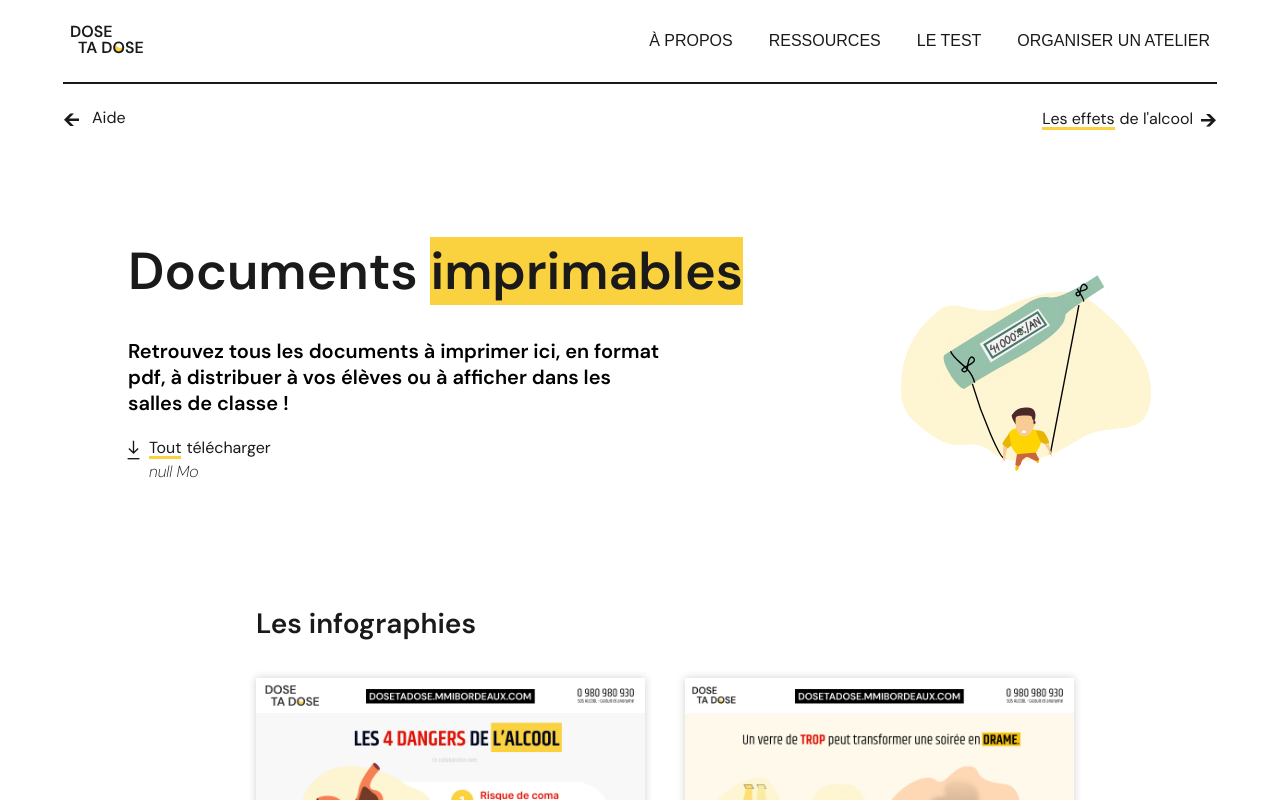
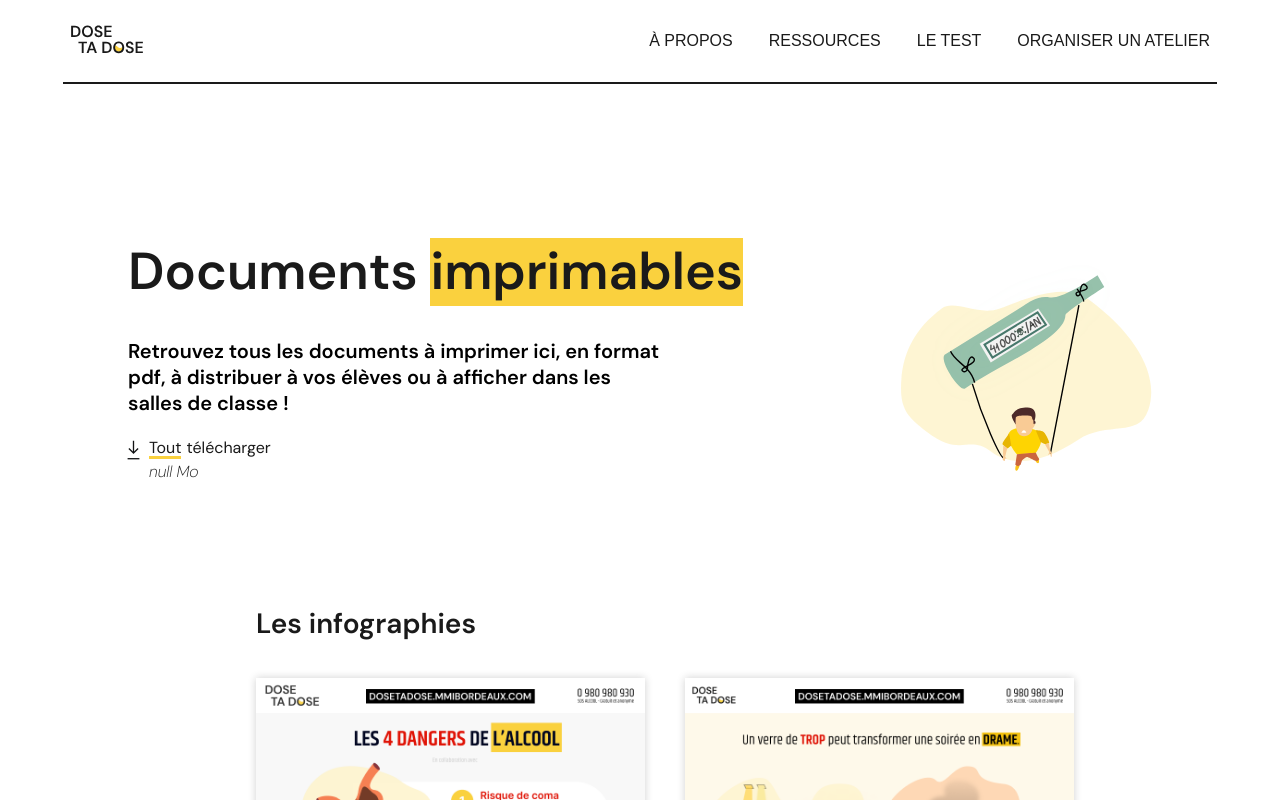
Before and after one commit to AurelianeD/dose-ta-dose, a SvelteKit app: page /ressources/imprimable in a window 1280 px wide. Shown: the top 800 px of the page. Built offline with nearby package versions, Linux system fonts and the light colour scheme; no server answers.

Commit message:
ressource

```diff
--- a/src/routes/about/+page.svelte
+++ b/src/routes/about/+page.svelte
@@ -66,6 +66,7 @@
 
 	h1 .yellow-bg {
 		position: relative !important;
+    display: inline-block;
 	}
 
 	h1 .yellow-bg::before {
--- a/src/routes/game/+page.svelte
+++ b/src/routes/game/+page.svelte
@@ -30,6 +30,7 @@
 
     h1 .yellow-bg {
 		position: relative !important;
+    display: inline-block;
 	}
 
 	h1 .yellow-bg::before {
--- a/src/routes/gamePresentation/+page.svelte
+++ b/src/routes/gamePresentation/+page.svelte
@@ -41,6 +41,7 @@
 
     h1 .yellow-bg {
 		position: relative !important;
+    display: inline-block;
 	}
 
 	h1 .yellow-bg::before {
--- a/src/routes/guideAtelier/+page.svelte
+++ b/src/routes/guideAtelier/+page.svelte
@@ -105,6 +105,7 @@ Vous êtes au bon endroit, voici quelques étapes pour savoir comment s’y pren
 
   h1 .yellow-bg {
 		position: relative !important;
+    display: inline-block;
 	}
 
 	h1 .yellow-bg::before {
--- a/src/routes/mentions-legales/+page.svelte
+++ b/src/routes/mentions-legales/+page.svelte
@@ -78,6 +78,7 @@
 
   h1 .yellow-bg {
 		position: relative !important;
+    display: inline-block;
 	}
 
 	h1 .yellow-bg::before {
--- a/src/routes/planSite/+page.svelte
+++ b/src/routes/planSite/+page.svelte
@@ -49,6 +49,7 @@
   }
   h1 .yellow-bg {
 		position: relative !important;
+    display: inline-block;
 	}
 
 	h1 .yellow-bg::before {
--- a/src/routes/ressources/+page.svelte
+++ b/src/routes/ressources/+page.svelte
@@ -53,6 +53,7 @@
 	}
 	h1 .yellow-bg {
 		position: relative !important;
+    display: inline-block;
 	}
 
 	h1 .yellow-bg::before {
--- a/src/routes/ressources/aide/+page.svelte
+++ b/src/routes/ressources/aide/+page.svelte
@@ -117,6 +117,7 @@
 
   h1 .yellow-bg {
 		position: relative !important;
+    display: inline-block;
 	}
 
 	h1 .yellow-bg::before {
--- a/src/routes/ressources/effetAlcool/+page.svelte
+++ b/src/routes/ressources/effetAlcool/+page.svelte
@@ -67,6 +67,7 @@
 <style>
     h1 .yellow-bg {
 		position: relative !important;
+    display: inline-block;
 	}
 
 	h1 .yellow-bg::before {
--- a/src/routes/ressources/imprimable/+page.svelte
+++ b/src/routes/ressources/imprimable/+page.svelte
@@ -24,16 +24,6 @@
     }
   });
 </script>
-
-<div class="nav-ressource">
-	<div class="nav-right">
-    <Link linkType="left" path="aide" textUnderline="" text="Aide" />
-	</div>
-	<div class="nav-left">
-		<Link path="effetAlcool" textUnderline="Les effets" text="de l'alcool" />
-	</div>
-</div>
-
 <section class="top-home-page">
 	<div class="left-part">
 		<h1>Documents <span class="yellow-bg">imprimables</span></h1>
@@ -103,15 +93,6 @@
 	.only-mobile {
 		display: none;
 	}
-	.nav-ressource {
-		background-color: #fff;
-		width: 90vw;
-		position: fixed;
-		padding: 30px 5vw;
-		display: flex;
-		align-items: center;
-		justify-content: space-between;
-	}
 
 	.subtitle {
 		margin-top: 32px;
@@ -175,6 +156,7 @@
 	}
   .yellow-bg {
     position: relative;
+    display: inline-block;
 }
 
 .yellow-bg::before {
@@ -218,11 +200,6 @@
 			width: 90vw;
 			max-width: 500px;
 		}
-
-		.nav-ressource {
-			display: none;
-		}
-
 		.subtitle {
 			width: 90%;
 		}
--- a/src/routes/ressources/nosTips/+page.svelte
+++ b/src/routes/ressources/nosTips/+page.svelte
@@ -110,6 +110,7 @@
 
   .yellow-bg {
     position: relative;
+    display: inline-block;
 }
 
 .yellow-bg::before {
--- a/src/routes/ressources/pressionSociale/+page.svelte
+++ b/src/routes/ressources/pressionSociale/+page.svelte
@@ -114,6 +114,7 @@
 	}
   h1 .yellow-bg {
 		position: relative !important;
+    display: inline-block;
 	}
 
 	h1 .yellow-bg::before {
```
